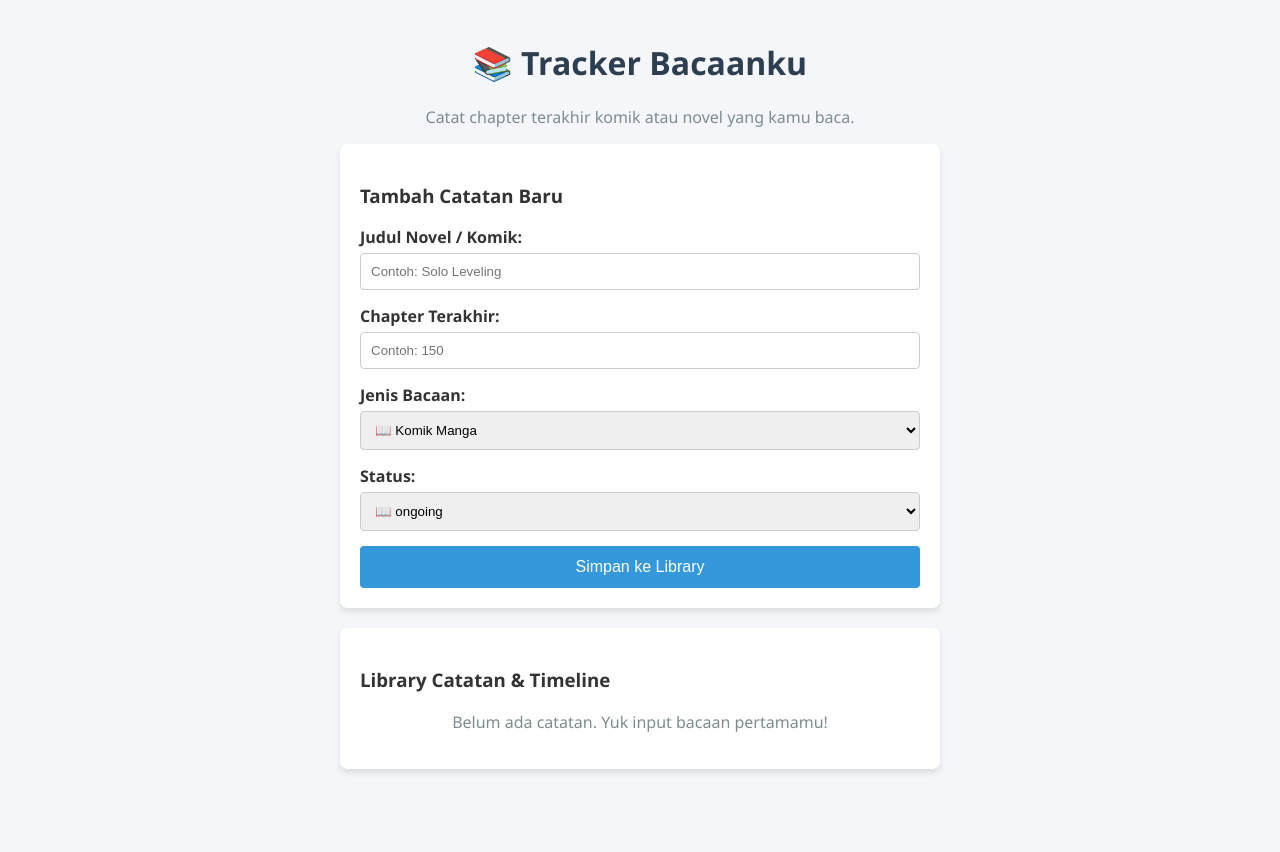
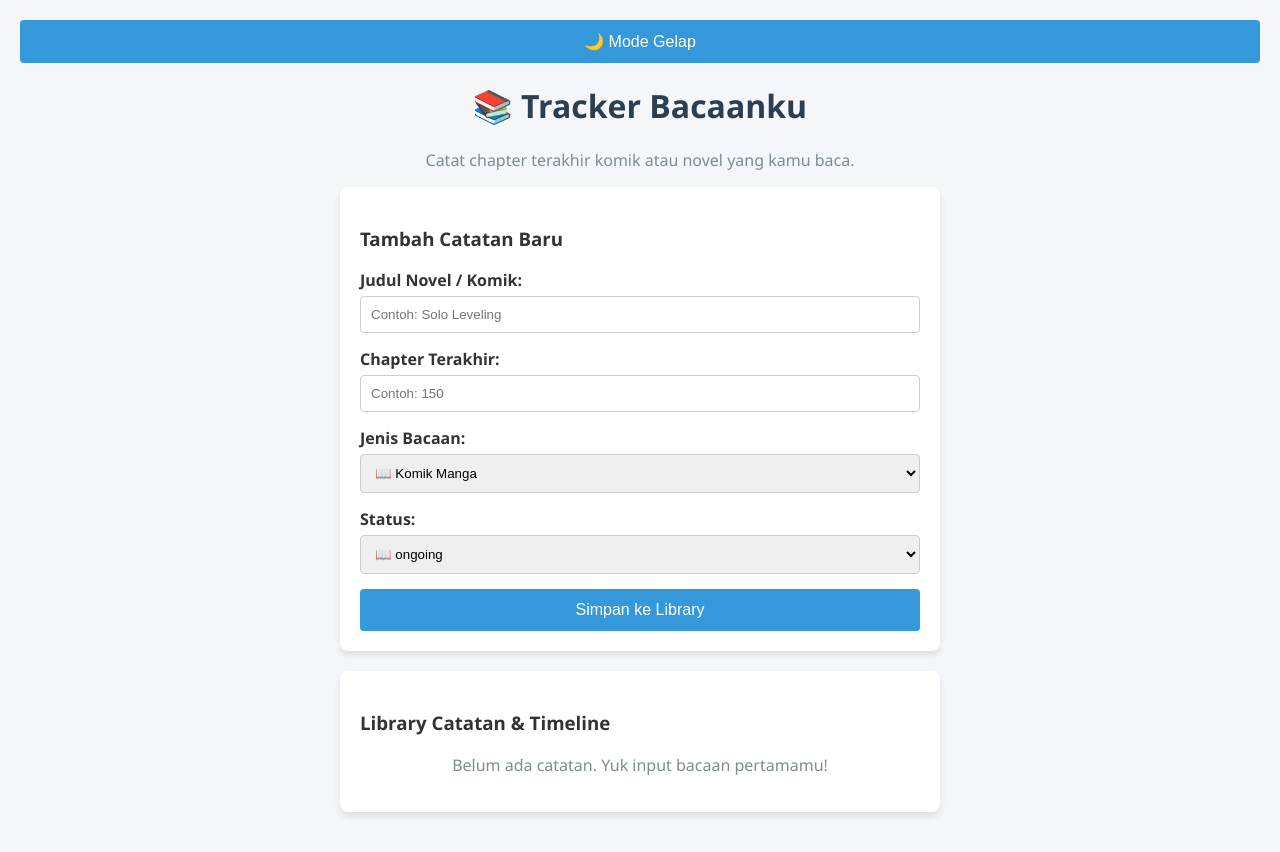
Before and after one commit to royangaming22-web/tracker_komik1, a plain HTML site: page Website list komik/index.html in a window 1280 px wide. Before the commit the page ends 809 px from the top, so only its background shows below. Drawn offline with Linux system fonts and the light colour scheme.

Commit message:
Add dark mode button to index.html

```diff
--- a/Website list komik/index.html
+++ b/Website list komik/index.html
@@ -8,6 +8,7 @@
     <link rel="stylesheet" href="style.css">
 </head>
 <body>
+    <button id="btn-tema" onclick="ubahTema()">🌙 Mode Gelap</button>
 
     <div class="container">
         <h1>📚 Tracker Bacaanku</h1>
```
